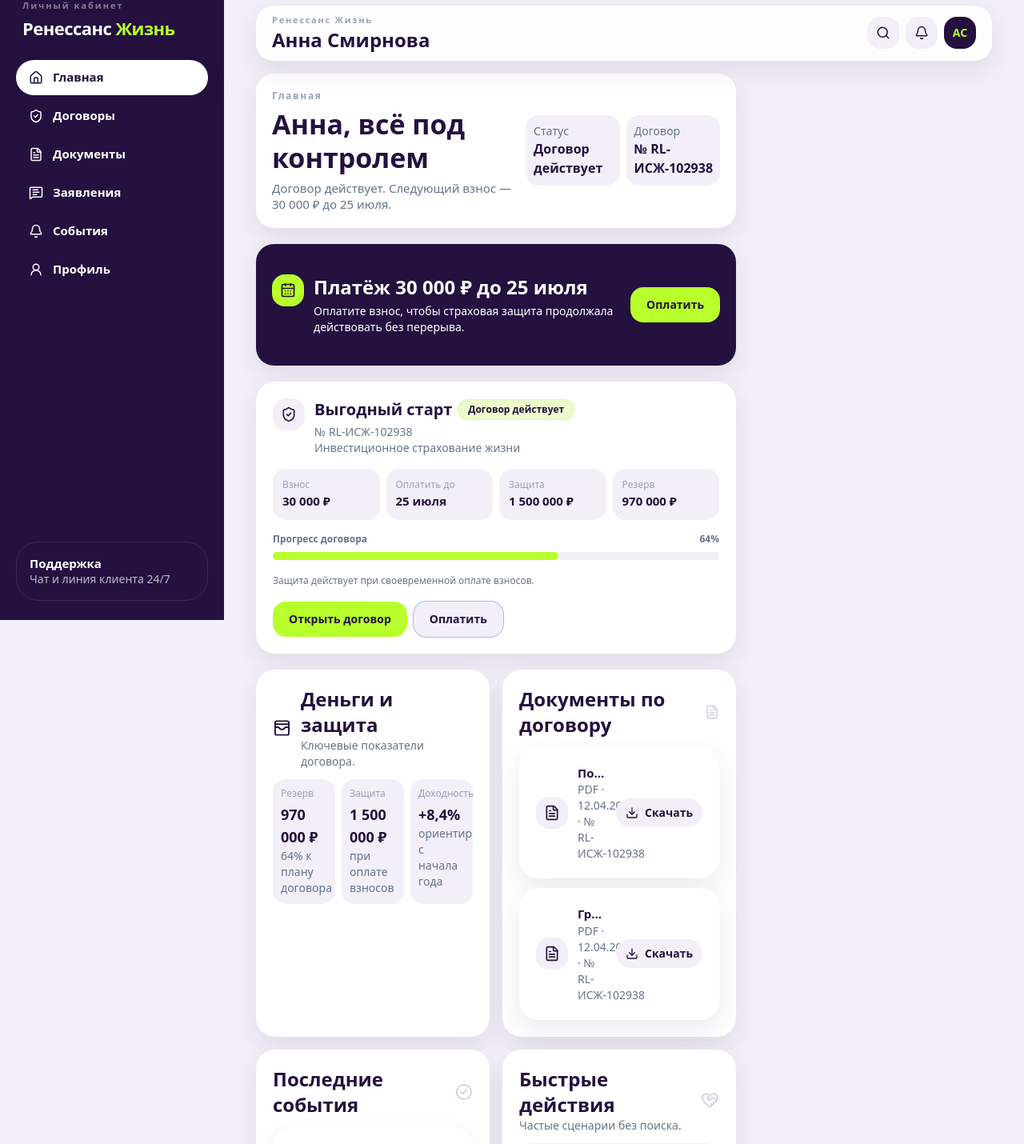
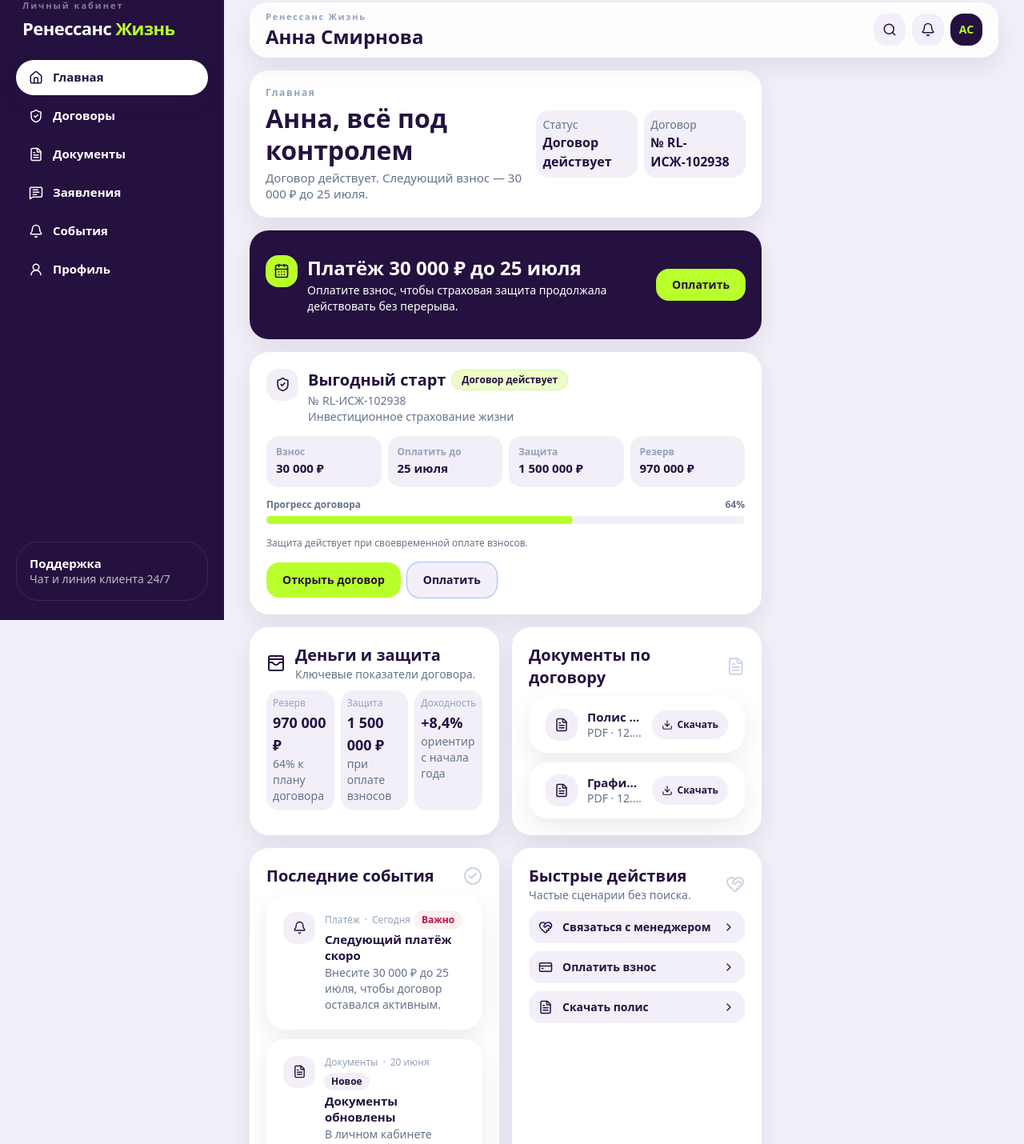
Before and after one commit to cousy4-dotcom/renlife-lk-redesign, a Next.js app: page /dashboard in a window 1280 px wide. Shown: the part 25-1455 px from the top of the page at 80% size. Built offline with nearby package versions, Linux system fonts and the light colour scheme.

Commit message:
Polish account UI spacing and navigation

```diff
--- a/src/app/contracts/page.tsx
+++ b/src/app/contracts/page.tsx
@@ -8,5 +8,5 @@
 const actions = ['оплатить взнос', 'скачать документы', 'подать заявление', 'обратиться в поддержку'];
 
 export default function Contracts() {
-  return <AppShell><div className="space-y-4 md:space-y-5"><header><h1 className="text-[27px] font-black leading-tight text-brand-900 md:text-[34px]">Мои договоры</h1><p className="mt-1.5 text-[15px] leading-5 text-slate-500">Все действующие и завершённые договоры в одном месте</p></header><div className="flex gap-2 overflow-x-auto">{tabs.map((tab, index) => <button key={tab} className={`h-9 rounded-full px-4 text-sm font-bold ${index === 0 ? 'bg-brand-900 text-white' : 'bg-white text-brand-900 shadow-card'}`}>{tab}</button>)}</div><div className="grid gap-3 md:gap-4 xl:grid-cols-[minmax(0,1fr)_300px]"><div className="grid gap-3 md:gap-4">{contracts.map((contract) => <ContractCard key={contract.id} contract={contract} />)}</div><Card><h2 className="text-xl font-black text-brand-900">Что можно сделать с договором</h2><div className="mt-4 space-y-3">{actions.map((action) => <div key={action} className="flex items-center gap-3 text-sm text-slate-600"><CheckCircle2 size={18} className="text-cta" /><span>{action}</span></div>)}</div></Card></div></div></AppShell>;
+  return <AppShell><div className="space-y-3.5 md:space-y-4"><header><h1 className="text-[24px] font-black leading-tight text-brand-900 md:text-[32px]">Мои договоры</h1><p className="mt-1 text-sm leading-5 text-slate-500 md:text-[15px]">Все действующие и завершённые договоры в одном месте</p></header><div className="flex gap-2 overflow-x-auto">{tabs.map((tab, index) => <button key={tab} className={`h-8 rounded-full px-3.5 text-sm font-bold md:h-9 md:px-4 ${index === 0 ? 'bg-brand-900 text-white' : 'bg-white text-brand-900 shadow-card'}`}>{tab}</button>)}</div><div className="grid gap-2.5 md:gap-4 xl:grid-cols-[minmax(0,1fr)_300px]"><div className="grid gap-2.5 md:gap-4">{contracts.map((contract) => <ContractCard key={contract.id} contract={contract} />)}</div><Card><h2 className="text-lg font-black text-brand-900 md:text-xl">Что можно сделать с договором</h2><div className="mt-3 space-y-2.5 md:mt-4 md:space-y-3">{actions.map((action) => <div key={action} className="flex items-center gap-3 text-sm text-slate-600"><CheckCircle2 size={18} className="text-cta" /><span>{action}</span></div>)}</div></Card></div></div></AppShell>;
 }
--- a/src/app/dashboard/page.tsx
+++ b/src/app/dashboard/page.tsx
@@ -18,49 +18,49 @@
 export default function DashboardPage() {
   return (
     <AppShell>
-      <div className="space-y-4 md:space-y-5">
-        <section className="rounded-[1.4rem] bg-white p-4 shadow-card md:p-5">
-          <div className="flex flex-col gap-3 lg:flex-row lg:items-center lg:justify-between">
+      <div className="space-y-3 md:space-y-4">
+        <section className="rounded-[1.35rem] bg-white p-3.5 shadow-card md:rounded-[1.5rem] md:p-5">
+          <div className="flex flex-col gap-2.5 lg:flex-row lg:items-center lg:justify-between">
             <div>
               <p className="text-xs font-semibold tracking-[.14em] text-slate-400">Главная</p>
-              <h1 className="mt-1.5 text-[27px] font-black leading-tight text-brand-900 md:text-[34px]">Анна, всё под контролем</h1>
-              <p className="mt-1.5 max-w-2xl text-[15px] leading-5 text-slate-500">Договор действует. Следующий взнос — 30 000 ₽ до 25 июля.</p>
+              <h1 className="mt-1 text-[24px] font-black leading-tight text-brand-900 md:text-[32px]">Анна, всё под контролем</h1>
+              <p className="mt-1 max-w-2xl text-sm leading-5 text-slate-500 md:text-[15px]">Договор действует. Следующий взнос — 30 000 ₽ до 25 июля.</p>
             </div>
             <div className="grid gap-2 sm:grid-cols-2 lg:w-[360px]">
-              <div className="rounded-2xl bg-lavender p-2.5"><p className="text-sm text-slate-500">Статус</p><b className="text-brand-900">Договор действует</b></div>
-              <div className="rounded-2xl bg-lavender p-2.5"><p className="text-sm text-slate-500">Договор</p><b className="text-brand-900">№ {activeContract.number}</b></div>
+              <div className="rounded-2xl bg-lavender p-2"><p className="text-sm text-slate-500">Статус</p><b className="text-brand-900">Договор действует</b></div>
+              <div className="rounded-2xl bg-lavender p-2"><p className="text-sm text-slate-500">Договор</p><b className="text-brand-900">№ {activeContract.number}</b></div>
             </div>
           </div>
         </section>
 
-        <section className="rounded-[1.4rem] bg-brand-900 p-4 text-white shadow-card md:p-5">
-          <div className="flex min-h-[132px] flex-col justify-between gap-3 sm:min-h-[112px] sm:flex-row sm:items-center sm:justify-between">
+        <section className="rounded-[1.35rem] bg-brand-900 p-3.5 text-white shadow-card md:rounded-[1.5rem] md:p-5">
+          <div className="flex min-h-[104px] flex-col justify-between gap-3 sm:min-h-[96px] sm:flex-row sm:items-center sm:justify-between">
             <div className="flex gap-3">
-              <div className="grid h-10 w-10 shrink-0 place-items-center rounded-2xl bg-cta text-brand-900"><CalendarDays size={20} /></div>
-              <div><h2 className="text-xl font-black leading-tight md:text-2xl">Платёж 30 000 ₽ до 25 июля</h2><p className="mt-1 max-w-xl text-sm leading-5 text-white/72">Оплатите взнос, чтобы страховая защита продолжала действовать без перерыва.</p></div>
+              <div className="grid h-9 w-9 shrink-0 place-items-center rounded-[1rem] bg-cta text-brand-900 md:h-10 md:w-10"><CalendarDays size={20} /></div>
+              <div><h2 className="text-lg font-black leading-tight md:text-2xl">Платёж 30 000 ₽ до 25 июля</h2><p className="mt-0.5 max-w-xl text-sm leading-5 text-white/72">Оплатите взнос, чтобы страховая защита продолжала действовать без перерыва.</p></div>
             </div>
-            <Button href="/contracts/contract-1/payment" className="h-11 w-full sm:w-auto">Оплатить</Button>
+            <Button href="/contracts/contract-1/payment" className="h-10 w-full py-2.5 sm:w-auto">Оплатить</Button>
           </div>
         </section>
 
         <ContractCard contract={activeContract} />
 
-        <section className="grid gap-4 lg:grid-cols-2">
+        <section className="grid gap-3 md:gap-4 lg:grid-cols-2">
           <Card>
-            <div className="mb-3 flex items-center gap-3"><WalletCards className="text-brand-900" /><div><h2 className="text-lg font-black text-brand-900 md:text-2xl">Деньги и защита</h2><p className="text-sm text-slate-500">Ключевые показатели договора.</p></div></div>
-            <div className="grid gap-2 sm:grid-cols-3">{protectionItems.map((item) => <div key={item.label} className="rounded-2xl bg-lavender p-2.5"><p className="text-xs text-slate-400">{item.label}</p><p className="mt-1 text-lg font-black text-brand-900">{item.value}</p><p className="text-sm text-slate-500">{item.hint}</p></div>)}</div>
+            <div className="mb-2.5 flex items-center gap-2.5 md:gap-3"><WalletCards className="text-brand-900" /><div><h2 className="text-base font-black text-brand-900 md:text-xl">Деньги и защита</h2><p className="text-sm text-slate-500">Ключевые показатели договора.</p></div></div>
+            <div className="grid gap-2 sm:grid-cols-3">{protectionItems.map((item) => <div key={item.label} className="rounded-2xl bg-lavender p-2"><p className="text-xs text-slate-400">{item.label}</p><p className="mt-0.5 text-base font-black text-brand-900 md:text-lg">{item.value}</p><p className="text-sm text-slate-500">{item.hint}</p></div>)}</div>
           </Card>
           <Card>
-            <div className="mb-3 flex items-center justify-between"><h2 className="text-lg font-black text-brand-900 md:text-2xl">Документы по договору</h2><FileText className="text-slate-300" /></div>
+            <div className="mb-2.5 flex items-center justify-between"><h2 className="text-base font-black text-brand-900 md:text-xl">Документы по договору</h2><FileText className="text-slate-300" /></div>
             <div className="space-y-3">{documents.slice(0, 2).map((document) => <DocumentCard key={document.id} {...document} />)}</div>
           </Card>
           <Card>
-            <div className="mb-3 flex items-center justify-between"><h2 className="text-lg font-black text-brand-900 md:text-2xl">Последние события</h2><CheckCircle2 className="text-slate-300" /></div>
+            <div className="mb-2.5 flex items-center justify-between"><h2 className="text-base font-black text-brand-900 md:text-xl">Последние события</h2><CheckCircle2 className="text-slate-300" /></div>
             <div className="space-y-3">{notifications.slice(0, 2).map((notification) => <NotificationCard key={notification.id} {...notification} />)}</div>
           </Card>
           <Card>
-            <div className="mb-3 flex items-center justify-between"><div><h2 className="text-lg font-black text-brand-900 md:text-2xl">Быстрые действия</h2><p className="text-sm text-slate-500">Частые сценарии без поиска.</p></div><HeartHandshake className="text-slate-300" /></div>
-            <div className="grid gap-3">{quickActions.map(({ label, icon: Icon }) => <button key={label} className="flex min-h-11 items-center justify-between rounded-2xl bg-lavender px-3 text-left text-sm font-bold text-brand-900"><span className="flex items-center gap-3"><Icon size={18} />{label}</span><ChevronRight size={16} /></button>)}</div>
+            <div className="mb-2.5 flex items-center justify-between"><div><h2 className="text-base font-black text-brand-900 md:text-xl">Быстрые действия</h2><p className="text-sm text-slate-500">Частые сценарии без поиска.</p></div><HeartHandshake className="text-slate-300" /></div>
+            <div className="grid gap-2.5">{quickActions.map(({ label, icon: Icon }) => <button key={label} className="flex min-h-10 items-center justify-between rounded-2xl bg-lavender px-3 text-left text-sm font-bold text-brand-900"><span className="flex items-center gap-3"><Icon size={18} />{label}</span><ChevronRight size={16} /></button>)}</div>
           </Card>
         </section>
       </div>
--- a/src/app/documents/page.tsx
+++ b/src/app/documents/page.tsx
@@ -5,5 +5,5 @@
 const filters = ['Все', 'Полисы', 'Платежи', 'Справки', 'Заявления'];
 
 export default function Documents() {
-  return <AppShell><div className="space-y-4 md:space-y-5"><header><h1 className="text-[27px] font-black leading-tight text-brand-900 md:text-[34px]">Документы</h1><p className="mt-1.5 text-[15px] leading-5 text-slate-500">Полисы, графики платежей, чеки и справки по вашим договорам</p></header><div className="flex gap-2 overflow-x-auto">{filters.map((filter, index) => <button key={filter} className={`h-9 rounded-full px-4 text-sm font-bold ${index === 0 ? 'bg-brand-900 text-white' : 'bg-white text-brand-900 shadow-card'}`}>{filter}</button>)}</div><div className="grid gap-3">{documents.map((document) => <DocumentCard key={document.id} {...document} />)}</div></div></AppShell>;
+  return <AppShell><div className="space-y-3.5 md:space-y-4"><header><h1 className="text-[24px] font-black leading-tight text-brand-900 md:text-[32px]">Документы</h1><p className="mt-1 text-sm leading-5 text-slate-500 md:text-[15px]">Полисы, графики платежей, чеки и справки по вашим договорам</p></header><div className="flex gap-2 overflow-x-auto">{filters.map((filter, index) => <button key={filter} className={`h-8 rounded-full px-3.5 text-sm font-bold md:h-9 md:px-4 ${index === 0 ? 'bg-brand-900 text-white' : 'bg-white text-brand-900 shadow-card'}`}>{filter}</button>)}</div><div className="grid gap-3">{documents.map((document) => <DocumentCard key={document.id} {...document} />)}</div></div></AppShell>;
 }
--- a/src/app/notifications/page.tsx
+++ b/src/app/notifications/page.tsx
@@ -3,5 +3,5 @@
 import { notifications } from '@/data/mock';
 
 export default function Notifications() {
-  return <AppShell><div className="space-y-4 md:space-y-5"><header><h1 className="text-[27px] font-black leading-tight text-brand-900 md:text-[34px]">События</h1><p className="mt-1.5 text-[15px] leading-5 text-slate-500">Важные обновления по договорам, платежам и документам</p></header><div className="grid gap-3">{notifications.map((notification) => <NotificationCard key={notification.id} {...notification} />)}</div></div></AppShell>;
+  return <AppShell><div className="space-y-3.5 md:space-y-4"><header><h1 className="text-[24px] font-black leading-tight text-brand-900 md:text-[32px]">События</h1><p className="mt-1 text-sm leading-5 text-slate-500 md:text-[15px]">Важные обновления по договорам, платежам и документам</p></header><div className="grid gap-3">{notifications.map((notification) => <NotificationCard key={notification.id} {...notification} />)}</div></div></AppShell>;
 }
--- a/src/app/profile/page.tsx
+++ b/src/app/profile/page.tsx
@@ -12,5 +12,5 @@
 ];
 
 export default function Profile() {
-  return <AppShell><div className="space-y-4 md:space-y-5"><header><h1 className="text-[27px] font-black leading-tight text-brand-900 md:text-[34px]">Профиль</h1><p className="mt-1.5 text-[15px] leading-5 text-slate-500">Данные клиента и настройки безопасного обслуживания</p></header><div className="grid gap-3 md:gap-4 lg:grid-cols-2">{sections.map((section) => <Card key={section.title}><h2 className="text-xl font-black text-brand-900">{section.title}</h2><div className="mt-4 space-y-3">{section.rows.map(([label, value]) => <div key={label} className="flex items-center justify-between gap-4 border-b border-slate-100 pb-3 text-sm last:border-0 last:pb-0"><span className="text-slate-500">{label}</span><b className="text-right text-brand-900">{value}</b></div>)}</div></Card>)}</div></div></AppShell>;
+  return <AppShell><div className="space-y-3.5 md:space-y-4"><header><h1 className="text-[24px] font-black leading-tight text-brand-900 md:text-[32px]">Профиль</h1><p className="mt-1 text-sm leading-5 text-slate-500 md:text-[15px]">Данные клиента и настройки безопасного обслуживания</p></header><div className="grid gap-2.5 md:gap-4 lg:grid-cols-2">{sections.map((section) => <Card key={section.title}><h2 className="text-lg font-black text-brand-900 md:text-xl">{section.title}</h2><div className="mt-3 space-y-2.5 md:mt-4 md:space-y-3">{section.rows.map(([label, value]) => <div key={label} className="flex items-center justify-between gap-4 border-b border-slate-100 pb-3 text-sm last:border-0 last:pb-0"><span className="text-slate-500">{label}</span><b className="text-right text-brand-900">{value}</b></div>)}</div></Card>)}</div></div></AppShell>;
 }
--- a/src/components/layout/AppShell.tsx
+++ b/src/components/layout/AppShell.tsx
@@ -7,10 +7,10 @@
   return (
     <div className="min-h-screen bg-lavender">
       <DesktopSidebar />
-      <main className="px-4 pb-[128px] pt-3 sm:px-6 sm:pb-[136px] md:pb-[140px] lg:ml-[280px] lg:px-10 lg:py-8">
-        <div className="mx-auto max-w-[1180px]">
+      <main className="px-4 pb-[calc(86px+env(safe-area-inset-bottom))] pt-3 sm:px-6 sm:pb-[calc(92px+env(safe-area-inset-bottom))] md:pb-[calc(96px+env(safe-area-inset-bottom))] lg:ml-[280px] lg:px-8 lg:py-7">
+        <div className="mx-auto max-w-[1040px]">
           <TopBar />
-          <div className="grid gap-5 xl:grid-cols-[minmax(0,1fr)_300px]">
+          <div className="grid gap-4 xl:grid-cols-[minmax(0,1fr)_280px]">
             <section>{children}</section>
             <aside className="hidden space-y-4 xl:block">{aside}</aside>
           </div>
--- a/src/components/layout/MobileBottomNav.tsx
+++ b/src/components/layout/MobileBottomNav.tsx
@@ -9,18 +9,18 @@
   const items = navItems.filter((item) => ['/dashboard', '/contracts', '/documents', '/notifications', '/profile'].includes(item.href));
 
   return (
-    <nav className="fixed inset-x-3 bottom-3 z-20 grid h-[74px] grid-cols-5 rounded-[1.35rem] border border-white/20 bg-brand-900/95 p-1 text-white shadow-card backdrop-blur lg:hidden">
+    <nav className="fixed inset-x-3 bottom-[calc(10px+env(safe-area-inset-bottom))] z-20 grid h-[58px] grid-cols-5 rounded-[1.15rem] border border-white/20 bg-brand-900/95 p-1 text-white shadow-card backdrop-blur lg:hidden">
       {items.map(({ href, label, icon: Icon }) => {
         const active = pathname === href || pathname.startsWith(`${href}/`);
         return (
           <Link
             key={href}
             href={href}
-            className={`flex min-w-0 flex-col items-center justify-center gap-0.5 rounded-[1.05rem] px-1 py-1.5 text-[10px] font-semibold leading-tight transition-colors ${
+            className={`flex min-w-0 flex-col items-center justify-center gap-0.5 rounded-[0.9rem] px-1 py-1 text-[9px] font-semibold leading-tight transition-colors ${
               active ? 'bg-cta text-brand-900' : 'text-white/68'
             }`}
           >
-            <Icon size={17} strokeWidth={2.2} />
+            <Icon size={15} strokeWidth={2.2} />
             <span className="truncate">{label}</span>
           </Link>
         );
--- a/src/components/ui/Card.tsx
+++ b/src/components/ui/Card.tsx
@@ -1,2 +1,5 @@
 import type { ReactNode } from 'react';
-export function Card({ children, className = '' }: { children: ReactNode; className?: string }) { return <section className={`rounded-[1.5rem] border border-white/70 bg-white p-4 shadow-card md:p-5 ${className}`}>{children}</section>; }
+
+export function Card({ children, className = '' }: { children: ReactNode; className?: string }) {
+  return <section className={`rounded-[1.35rem] border border-white/70 bg-white p-3.5 shadow-card md:rounded-[1.5rem] md:p-5 ${className}`}>{children}</section>;
+}
--- a/src/components/ui/ContractCard.tsx
+++ b/src/components/ui/ContractCard.tsx
@@ -14,26 +14,26 @@
   ];
 
   return (
-    <Card className="space-y-3 md:space-y-4">
+    <Card className="space-y-2.5 md:space-y-3.5">
       <div className="flex flex-col gap-2 sm:flex-row sm:items-start sm:justify-between">
-        <div className="flex gap-3">
-          <div className="grid h-10 w-10 shrink-0 place-items-center rounded-2xl bg-lavender text-brand-900"><ShieldCheck size={20} /></div>
+        <div className="flex gap-2.5 md:gap-3">
+          <div className="grid h-9 w-9 shrink-0 place-items-center rounded-[1rem] bg-lavender text-brand-900 md:h-10 md:w-10"><ShieldCheck size={19} /></div>
           <div>
-            <div className="flex flex-wrap items-center gap-2"><h3 className="text-lg font-black text-brand-900 md:text-xl">{contract.title}</h3><StatusBadge>{contract.status}</StatusBadge></div>
-            <p className="mt-1 text-sm text-slate-500">№ {contract.number}</p>
-            <p className="text-sm text-slate-500">{contract.type}</p>
+            <div className="flex flex-wrap items-center gap-1.5 md:gap-2"><h3 className="text-base font-black leading-tight text-brand-900 md:text-xl">{contract.title}</h3><StatusBadge>{contract.status}</StatusBadge></div>
+            <p className="mt-0.5 text-xs leading-5 text-slate-500 md:text-sm">№ {contract.number}</p>
+            <p className="text-xs leading-5 text-slate-500 md:text-sm">{contract.type}</p>
           </div>
         </div>
       </div>
       <div className="grid grid-cols-2 gap-2 md:grid-cols-4">
-        {metrics.map(([label, value]) => <p key={label} className="rounded-2xl bg-lavender p-2.5 md:p-3"><span className="block text-xs text-slate-400">{label}</span><b className="text-[15px] text-brand-900">{value}</b></p>)}
+        {metrics.map(([label, value]) => <p key={label} className="rounded-2xl bg-lavender p-2 md:p-3"><span className="block text-[11px] font-semibold text-slate-400 md:text-xs">{label}</span><b className="text-sm text-brand-900 md:text-[15px]">{value}</b></p>)}
       </div>
       <div>
-        <div className="mb-2 flex justify-between text-xs font-bold text-slate-500"><span>Прогресс договора</span><span>{contract.paidPercent}%</span></div>
+        <div className="mb-1.5 flex justify-between text-xs font-bold text-slate-500"><span>Прогресс договора</span><span>{contract.paidPercent}%</span></div>
         <ProgressBar value={contract.paidPercent} />
       </div>
       <p className="text-xs leading-5 text-slate-500">Защита действует при своевременной оплате взносов.</p>
-      <div className="flex flex-col gap-2 sm:flex-row"><Button href={`/contracts/${contract.id}`}>Открыть договор</Button><Button href={`/contracts/${contract.id}/payment`} variant="ghost">Оплатить</Button></div>
+      <div className="flex flex-col gap-2 sm:flex-row"><Button href={`/contracts/${contract.id}`} className="py-2.5">Открыть договор</Button><Button href={`/contracts/${contract.id}/payment`} variant="ghost" className="py-2.5">Оплатить</Button></div>
     </Card>
   );
 }
--- a/src/components/ui/DocumentCard.tsx
+++ b/src/components/ui/DocumentCard.tsx
@@ -3,15 +3,15 @@
 
 export function DocumentCard({ title, date, type, contract }: { title: string; date: string; type: string; contract?: string }) {
   return (
-    <Card className="flex items-center justify-between gap-3">
-      <div className="flex min-w-0 items-center gap-3">
-        <div className="grid h-10 w-10 shrink-0 place-items-center rounded-2xl bg-lavender text-brand-900"><FileText size={20} /></div>
+    <Card className="flex items-center justify-between gap-3 py-3 md:py-3.5">
+      <div className="flex min-w-0 items-center gap-2.5 md:gap-3">
+        <div className="grid h-9 w-9 shrink-0 place-items-center rounded-[1rem] bg-lavender text-brand-900 md:h-10 md:w-10"><FileText size={18} /></div>
         <div className="min-w-0">
-          <b className="block truncate text-[15px] text-brand-900">{title}</b>
-          <p className="text-sm text-slate-500">{type} · {date}{contract ? ` · ${contract}` : ''}</p>
+          <b className="block truncate text-sm font-extrabold text-brand-900 md:text-[15px]">{title}</b>
+          <p className="truncate text-xs leading-5 text-slate-500 md:text-sm">{type} · {date}{contract ? ` · ${contract}` : ''}</p>
         </div>
       </div>
-      <button className="flex h-9 shrink-0 items-center gap-2 rounded-full bg-lavender px-3 text-xs sm:text-sm font-bold text-brand-900"><Download size={16} />Скачать</button>
+      <button className="flex h-8 shrink-0 items-center gap-1.5 rounded-full bg-lavender px-2.5 text-xs font-bold text-brand-900 transition hover:bg-white md:h-9 md:px-3"><Download size={14} />Скачать</button>
     </Card>
   );
 }
--- a/src/components/ui/NotificationCard.tsx
+++ b/src/components/ui/NotificationCard.tsx
@@ -2,14 +2,20 @@
 import { Card } from './Card';
 import type { ElementType } from 'react';
 
+const statusStyles: Record<string, string> = {
+  Важно: 'bg-rose-50 text-rose-700 ring-1 ring-rose-100',
+  Новое: 'bg-lavender text-brand-900 ring-1 ring-brand-900/5',
+  Готово: 'bg-emerald-50 text-emerald-700 ring-1 ring-emerald-100',
+};
+
 export function NotificationCard({ title, text, type = 'Событие', date = 'Сегодня', status = 'Новое', icon: Icon = Bell }: { title: string; text: string; type?: string; date?: string; status?: string; icon?: ElementType }) {
   return (
-    <Card className="flex gap-3">
-      <div className="grid h-10 w-10 shrink-0 place-items-center rounded-2xl bg-lavender text-brand-900"><Icon size={18} /></div>
+    <Card className="flex gap-2.5 md:gap-3">
+      <div className="grid h-9 w-9 shrink-0 place-items-center rounded-[1rem] bg-lavender text-brand-900 md:h-10 md:w-10"><Icon size={17} /></div>
       <div className="min-w-0 flex-1">
-        <div className="flex flex-wrap items-center gap-2 text-xs text-slate-400"><span>{type}</span><span>·</span><span>{date}</span><span className="rounded-full bg-lavender px-2 py-0.5 font-bold text-brand-900">{status}</span></div>
-        <b className="mt-1 block text-[15px] text-brand-900">{title}</b>
-        <p className="mt-1 text-sm leading-5 text-slate-500">{text}</p>
+        <div className="flex flex-wrap items-center gap-1.5 text-xs text-slate-400"><span>{type}</span><span>·</span><span>{date}</span><span className={`rounded-full px-2 py-0.5 font-extrabold ${statusStyles[status] ?? statusStyles['Новое']}`}>{status}</span></div>
+        <b className="mt-1 block text-sm font-extrabold text-brand-900 md:text-[15px]">{title}</b>
+        <p className="mt-0.5 text-sm leading-5 text-slate-500">{text}</p>
       </div>
     </Card>
   );
```
